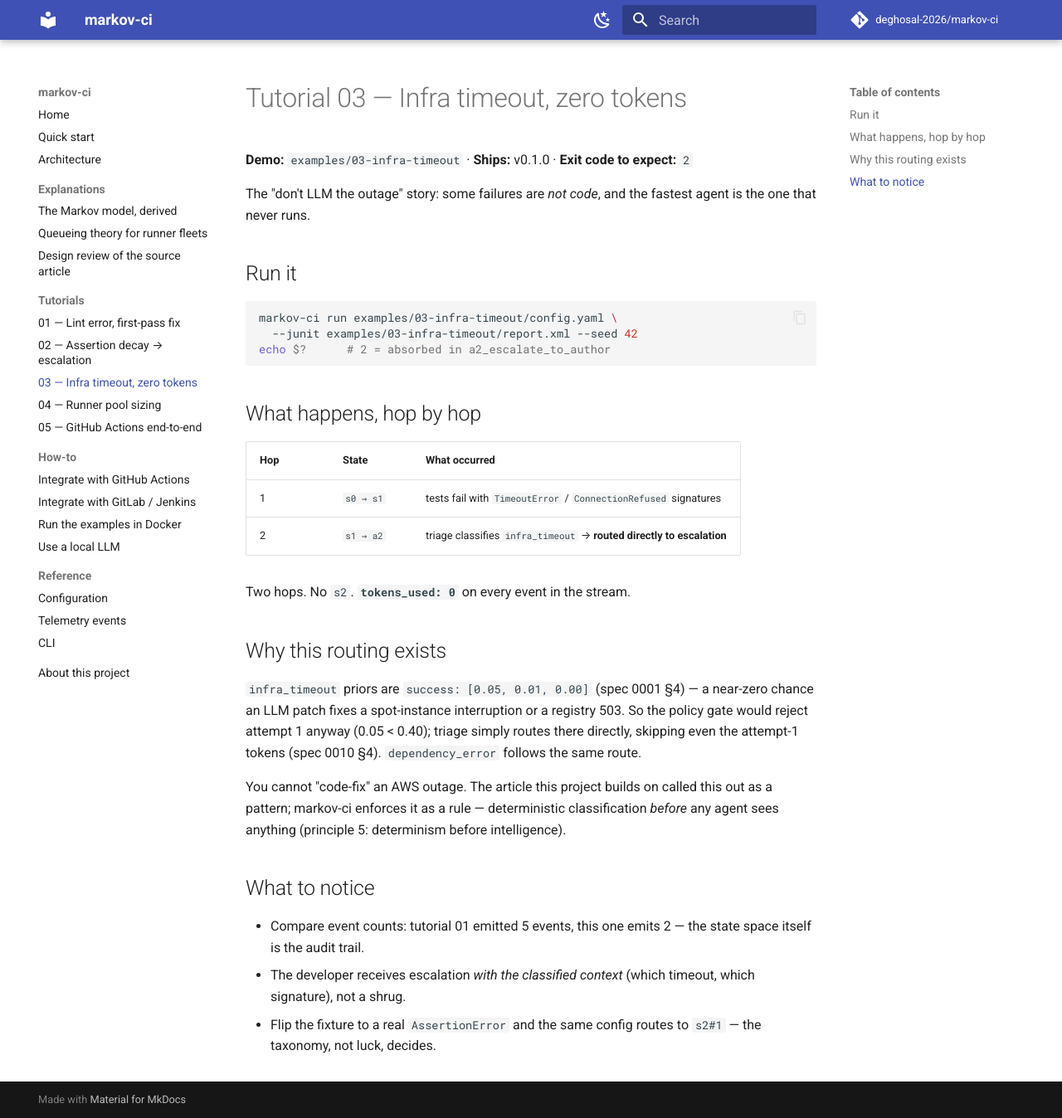
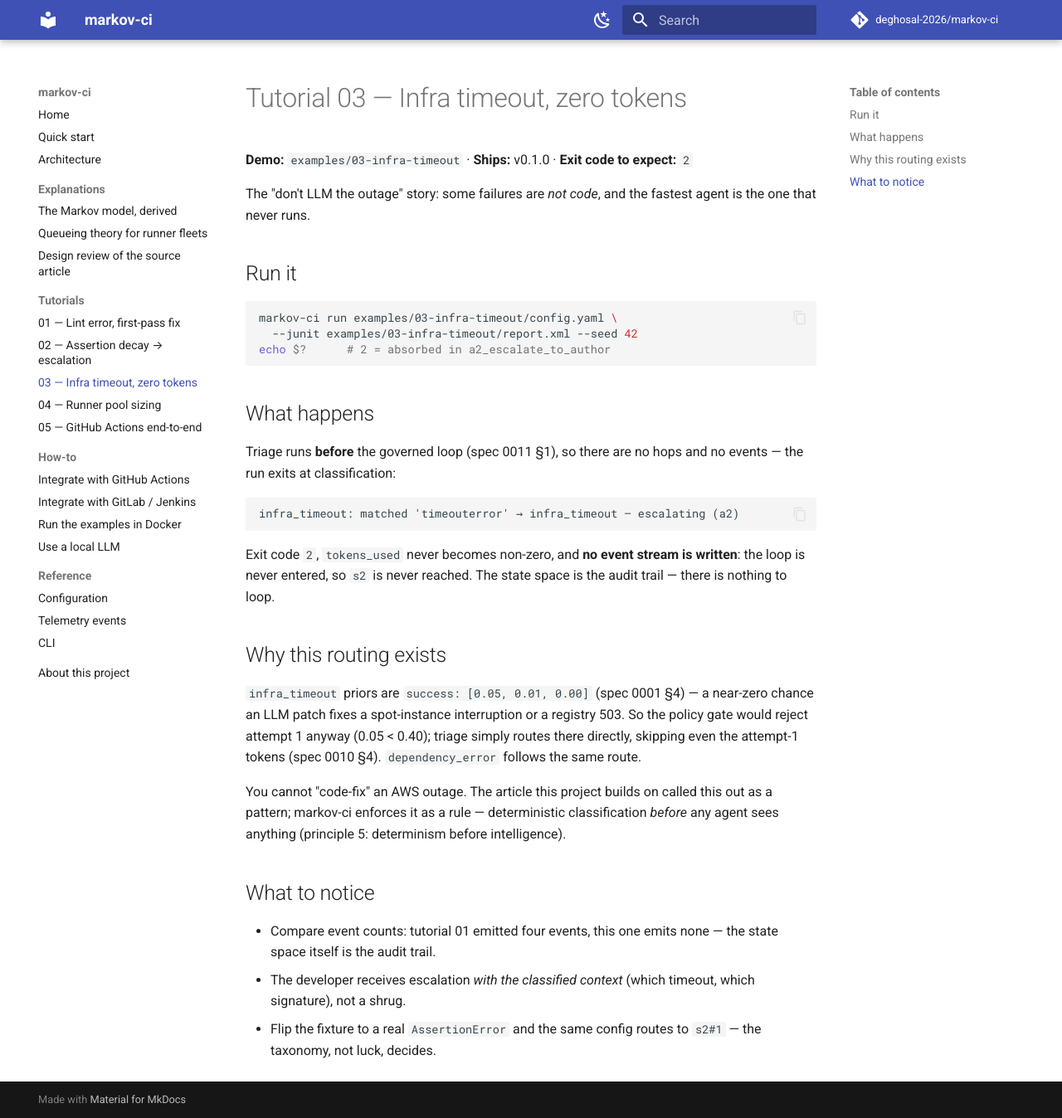
Before and after one commit to deghosal-2026/markov-ci, an MkDocs documentation site: the page built from docs/tutorials/03-infra-timeout-no-tokens.md, in a window 1280 px wide and 1348 px high. Shown: the whole window at 83% size. Built offline with MkDocs 1.6.1 and Material for MkDocs 9.7.7, drawn with Linux system fonts in a browser that asks for light colours; comment, search, counter and statistics services are not loaded.

Commit message:
M9.3 (#43): 03-infra-timeout example — zero tokens, routed at triage
- examples/03-infra-timeout/: config + JUnit fixture (TimeoutError) + README with
  the classified output, both proof sections, and the zero-event / zero-token math
- triage routes infra_timeout to a2 before the loop is entered: no event stream,
  exit 2 (verified)
- tutorial 03 trued up: no hops/events (the loop is never entered), 01 emits four
- enforcer: determinism check tolerates the triage short-circuit (constant line,
  no JSON payload)

````diff
--- a/docs/tutorials/03-infra-timeout-no-tokens.md
+++ b/docs/tutorials/03-infra-timeout-no-tokens.md
@@ -13,14 +13,18 @@ markov-ci run examples/03-infra-timeout/config.yaml \
 echo $?      # 2 = absorbed in a2_escalate_to_author
 ```
 
-## What happens, hop by hop
+## What happens
 
-| Hop | State | What occurred |
-|---|---|---|
-| 1 | `s0 → s1` | tests fail with `TimeoutError` / `ConnectionRefused` signatures |
-| 2 | `s1 → a2` | triage classifies `infra_timeout` → **routed directly to escalation** |
+Triage runs **before** the governed loop (spec 0011 §1), so there are no hops and no
+events — the run exits at classification:
 
-Two hops. No `s2`. **`tokens_used: 0`** on every event in the stream.
+```
+infra_timeout: matched 'timeouterror' → infra_timeout — escalating (a2)
+```
+
+Exit code `2`, `tokens_used` never becomes non-zero, and **no event stream is written**:
+the loop is never entered, so `s2` is never reached. The state space is the audit trail
+— there is nothing to loop.
 
 ## Why this routing exists
 
@@ -36,8 +40,8 @@ out as a pattern; markov-ci enforces it as a rule — deterministic classificati
 
 ## What to notice
 
-- Compare event counts: tutorial 01 emitted 5 events, this one emits 2 — the state
-  space itself is the audit trail.
+- Compare event counts: tutorial 01 emitted four events, this one emits none — the
+  state space itself is the audit trail.
 - The developer receives escalation *with the classified context* (which timeout, which
   signature), not a shrug.
 - Flip the fixture to a real `AssertionError` and the same config routes to `s2#1` —
````
Also changed, not shown: examples/03-infra-timeout/README.md (added, +50 -0 lines), 3 other files.
